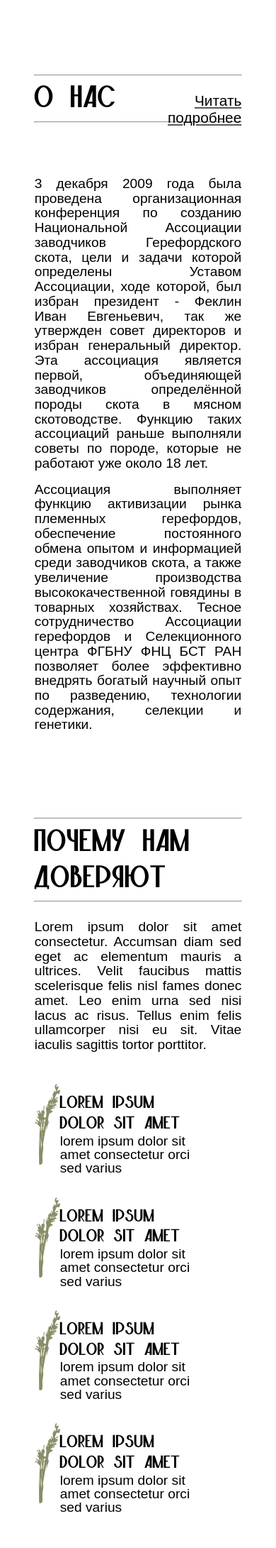
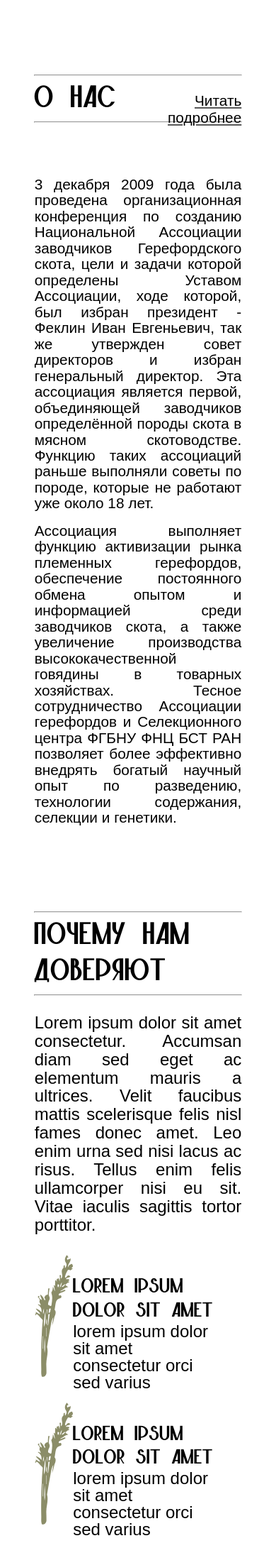
Before and after one commit to LxrdTendx/HerefordSite, a Django app: page / in a window 390 px wide; the page is wider, and only the part inside the window is pictured. Shown: the part 1119-3300 px from the top of that part at 71% size. Run offline with Django 4.2, Linux system fonts and the light colour scheme; some libraries are stand-ins or nearby versions; some web fonts are replaced; grey boxes are pictures that could not be loaded.

Commit message:
~update main page maybe last

```diff
--- a/hereford/herefordsite/templates/login.html
+++ b/hereford/herefordsite/templates/login.html
@@ -546,28 +546,37 @@
             width: auto;
             margin-right: 0;
             height: auto;
-            font-size: 24px;
+            font-size: 26px;
         }
         .other-text2{
             margin-top: 20px;
         }
+        .trust1{
+            height: auto;
+        }
+        .trust1 img{
+            height: 215px;
+
+        }
         .trust{
-            font-size: 24px;
+            font-size: 30px;
             height: auto;
         }
         .trust-text{
-            font-size: 36px;
+            width: 260px;
+            font-size: 42px;
             height: auto;
         }
         .trust-text-lower{
-            font-size: 24px;
+            width: 260px;
+            font-size: 30px;
             height: auto;
         }
         .us-bull{
-            height: auto;
+
         }
         .us-bull .trust{
-            font-size: 18px;
+            font-size: 30px;
         }
     }
 
@@ -820,7 +829,7 @@
             <hr class="line" style="margin-bottom: 8px">
             <div style="display: flex; justify-content: space-between; margin-left: auto; margin-right: auto;width: 75%;max-width: 1380px;">
                 <div class="about-us-text" style="width: 256px">НОВОСТИ</div>
-                <div class="about-us-link" style="width: 277px"><a href="#">Узнать больше о новостях НАЗГС</a></div>
+                <div class="about-us-link" style="width: auto"><a href="#">Узнать больше о новостях НАЗГС</a></div>
             </div>
             <hr class="line" style="margin-top:8px">
         </div>
```
